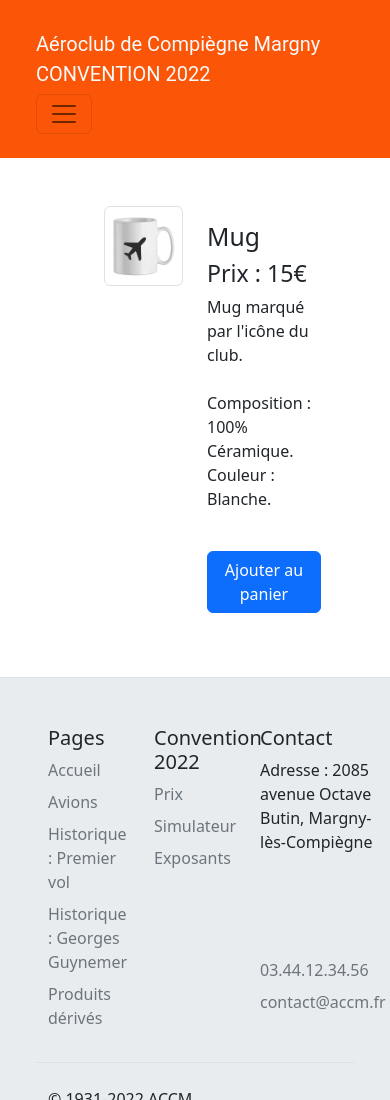
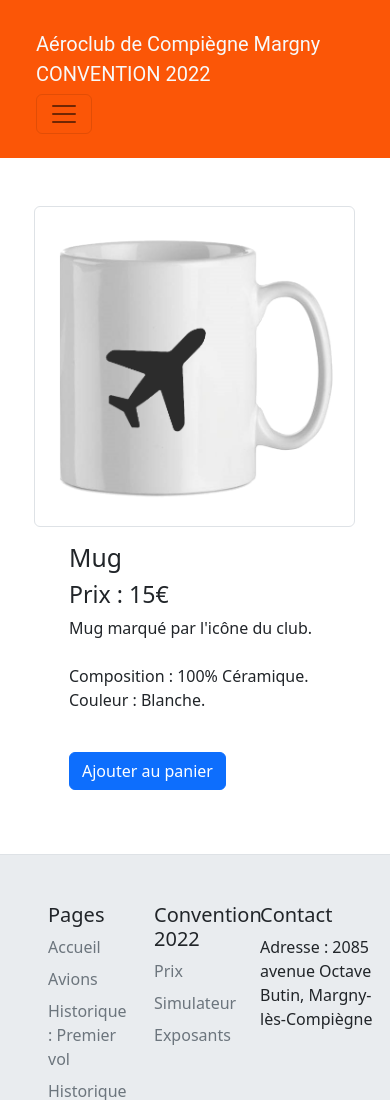
Before and after one commit to SaidBoudjenane/accm, a plain HTML site: page shop/mug.html in a window 390 px wide. Shown: the top 1100 px of the page. Drawn offline with nearby package versions, Linux system fonts and the light colour scheme.

Commit message:
Responsive articles

```diff
--- a/shop/mug.html
+++ b/shop/mug.html
@@ -79,10 +79,10 @@
 
         <main>
             <div class="row my-5">
-                <div class="offset-3 col-3">
+                <div class="offset-md-2 col-md-4 offset-sm-2 col-sm-8 offset-1 col-10">
                     <img src="../assets/img/shop_mug.png" alt="Mug ACCM" width="350px" class="img-fluid img-thumbnail">
                 </div>
-                <div class="col-4 my-3">
+                <div class="offset-md-0 col-md-4 offset-sm-3 col-sm-6 offset-2 col-8 my-3">
                     <h2>Mug</h2>
                     <h3>Prix : 15€</h3>
                     <p>Mug marqué par l'icône du club.<br><br>Composition : 100% Céramique.<br>Couleur : Blanche.</p>
```
Also changed, not shown: index.html (+2 -6 lines), shop/bonnet.html (+2 -2 lines), shop/mousepad.html (+2 -2 lines), shop/totebag.html (+2 -2 lines), shop/tshirt.html (+2 -2 lines), shop/veste.html (+2 -2 lines).
